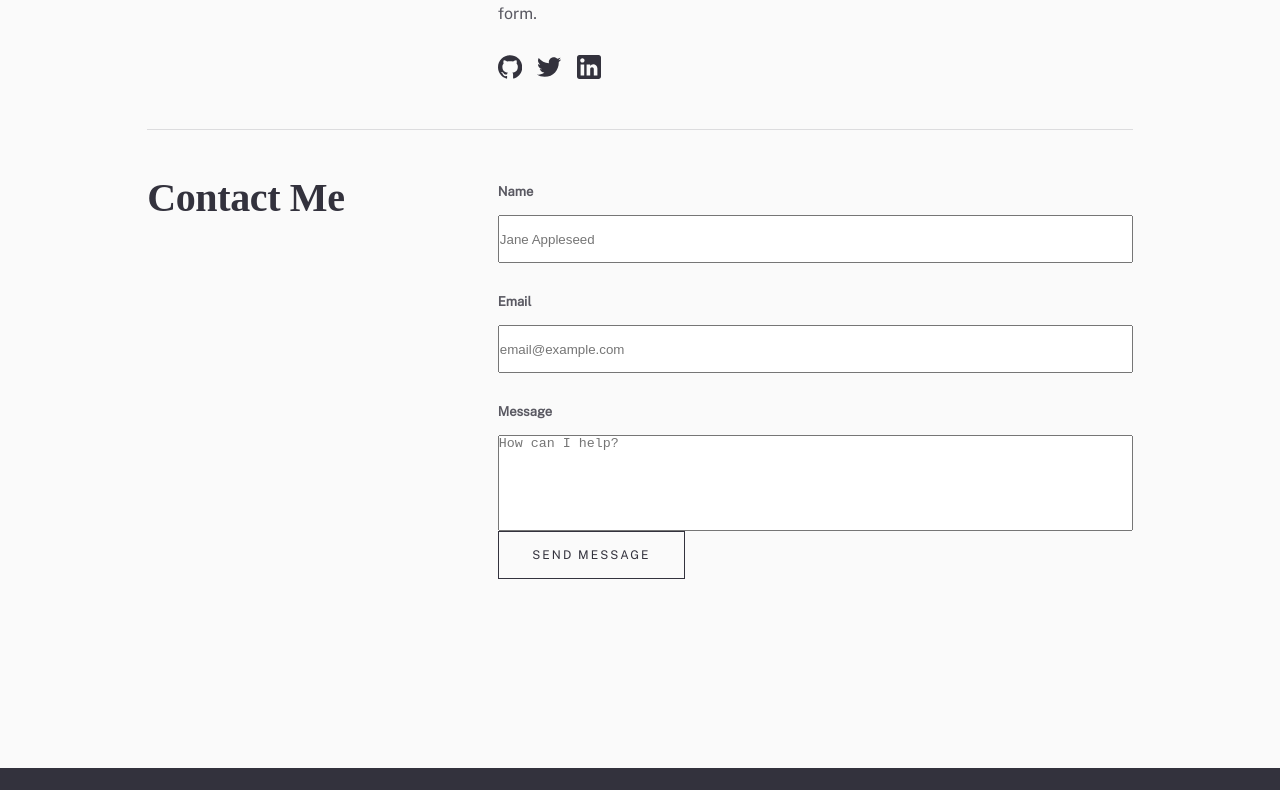
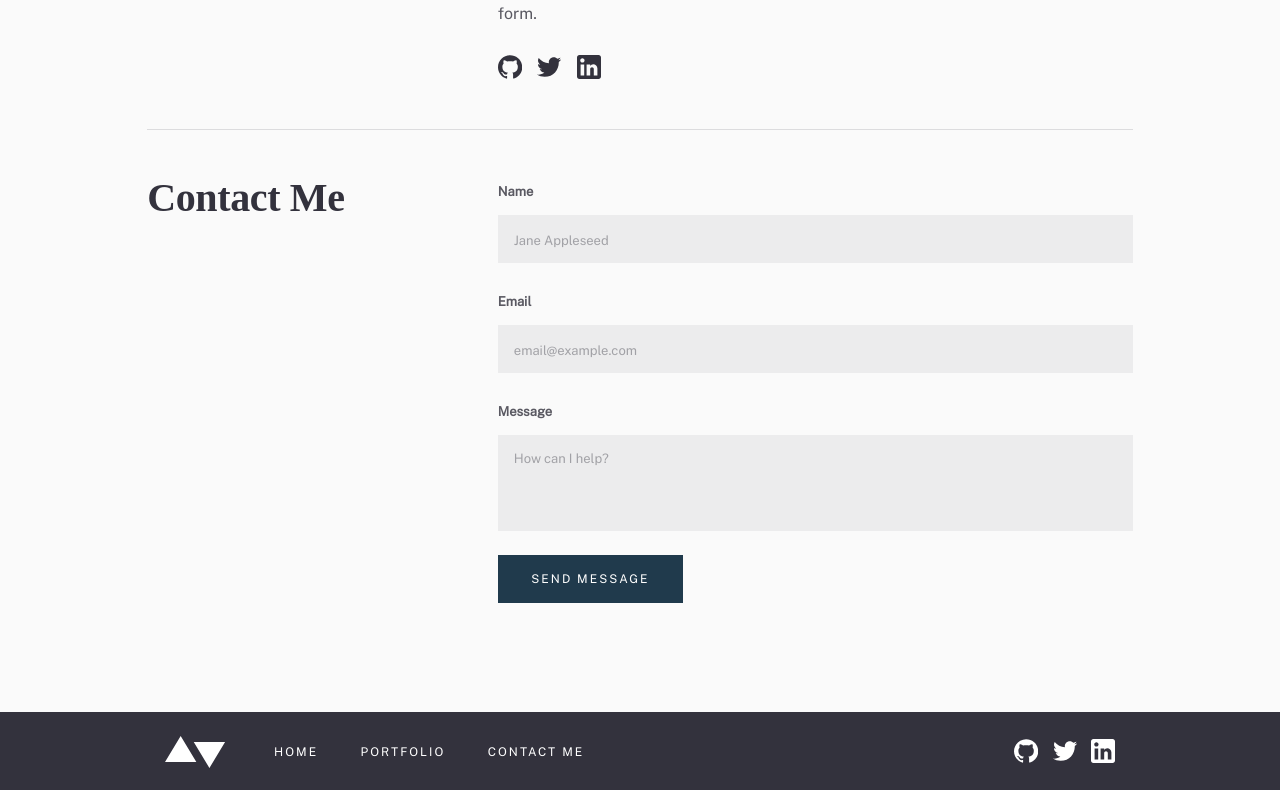
Before and after one commit to KazikKluz/minimalist-portfolio, a Next.js app: page /contactme in a window 1280 px wide. Shown: the part 420-1210 px from the top of the page. Built offline with nearby package versions, Linux system fonts and the light colour scheme; a web font is replaced by a local one.

Commit message:
finishing contact page, overriding default input error behaviour

```diff
--- a/components/button-secondary/button-secondary.component.tsx
+++ b/components/button-secondary/button-secondary.component.tsx
@@ -2,12 +2,17 @@ import React from 'react';
 
 type Props = {
   children: string;
+  dark?: boolean;
 };
 
 import styles from './button-secondary.module.scss';
 
-const ButtonSecondary = ({ children }: Props) => {
-  return <div className={styles.btn}>{children}</div>;
+const ButtonSecondary = ({ children, dark }: Props) => {
+  return (
+    <button className={`${styles.btn} ${dark ? styles.dark : ''}`}>
+      {children}
+    </button>
+  );
 };
 
 export default ButtonSecondary;
--- a/components/button-secondary/button-secondary.module.scss
+++ b/components/button-secondary/button-secondary.module.scss
@@ -14,6 +14,17 @@
   transition: all 0.2s;
 
   width: fit-content;
+
+  &.dark {
+    background-color: var(--color-dark-blue);
+    color: #fff;
+    border: none;
+
+    &:hover {
+      color: var(--color-very-light-grey);
+      background-color: var(--color-cyan);
+    }
+  }
 }
 
 .btn:hover {
--- a/components/layout/layout.component.tsx
+++ b/components/layout/layout.component.tsx
@@ -11,7 +11,6 @@ import styles from './layout.module.scss';
 
 const Layout = ({ children }: Props) => {
   const router = useRouter();
-  console.log(router.pathname);
   return (
     <div className={styles.layout}>
       <Navbar />
--- a/pages/contactme.module.scss
+++ b/pages/contactme.module.scss
@@ -49,7 +49,7 @@
 .bottom {
   display: flex;
   padding-top: 4.7rem;
-  margin-bottom: 18.9rem;
+  margin-bottom: 10.9rem;
   color: var(--color-greyish-dark-blue);
 
   h3 {
@@ -82,6 +82,35 @@
     textarea {
       resize: none;
       height: 9.6rem;
+      margin-bottom: 2.4rem;
+    }
+
+    input,
+    textarea {
+      border: none;
+      background: #ececed;
+      outline: none;
+      border-radius: 0;
+      color: #33323d;
+      font-family: 'Public Sans', serif;
+      font-weight: 400;
+      font-size: 1.5rem;
+      line-height: 3rem;
+
+      &:focus {
+        border: 1px solid var(--color-cyan);
+      }
+
+      padding: 0.9rem 1.6rem;
+
+      &::placeholder {
+        //padding: 0.9rem 1.6rem;
+        color: rgba(#33323d, 0.4);
+        font-family: 'Public Sans', serif;
+        font-weight: 400;
+        font-size: 1.3rem;
+        line-height: 3rem;
+      }
     }
   }
 }
--- a/pages/contactme.tsx
+++ b/pages/contactme.tsx
@@ -46,12 +46,17 @@ const ContactMe: NextPageWithLayout = () => {
         <h3>Contact Me</h3>
         <form>
           <label htmlFor='name'>Name</label>
-          <input type='text' id='name' placeholder='Jane Appleseed' />
+          <input type='text' id='name' placeholder='Jane Appleseed' required />
           <label htmlFor='email'>Email</label>
-          <input type='email' id='email' placeholder='email@example.com' />
+          <input
+            type='email'
+            id='email'
+            placeholder='email@example.com'
+            required
+          />
           <label htmlFor='message'>Message</label>
-          <textarea id='message' placeholder='How can I help?' />
-          <ButtonSecondary>Send Message</ButtonSecondary>
+          <textarea id='message' placeholder='How can I help?' required />
+          <ButtonSecondary dark>Send Message</ButtonSecondary>
         </form>
       </div>
     </div>
```
